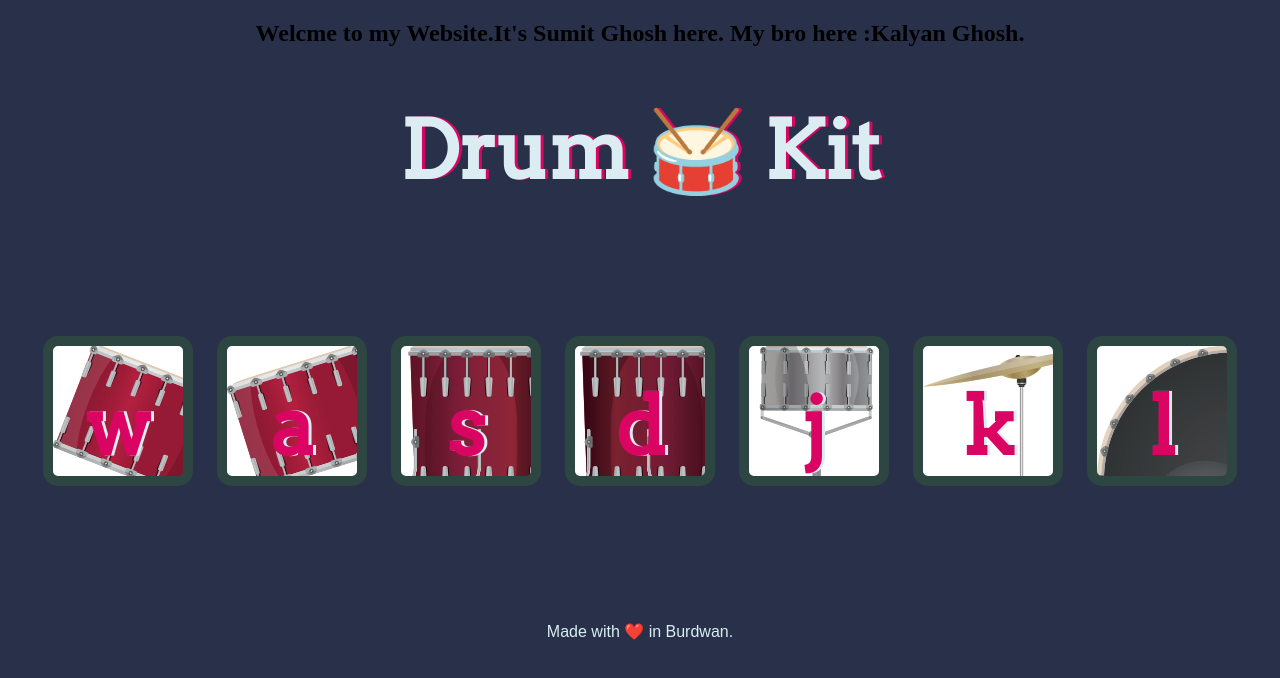
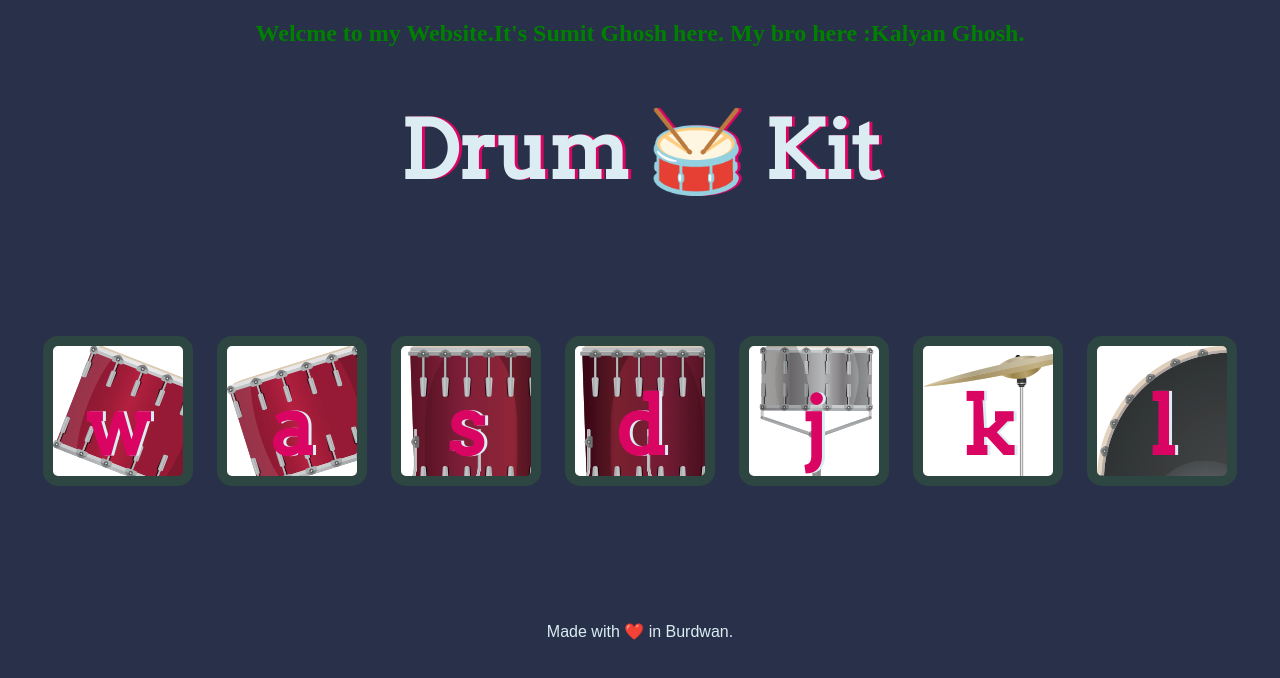
Before and after one commit to sumitghosh-tech/drumkit, a plain HTML site: page index.html in a window 1280 px wide. Drawn offline with Linux system fonts and the light colour scheme.

Commit message:
Update styles.css

```diff
--- a/styles.css
+++ b/styles.css
@@ -11,7 +11,7 @@ h1 {
 
 }
 
-#ss {
+#as {
 
   color: green;
 
```
